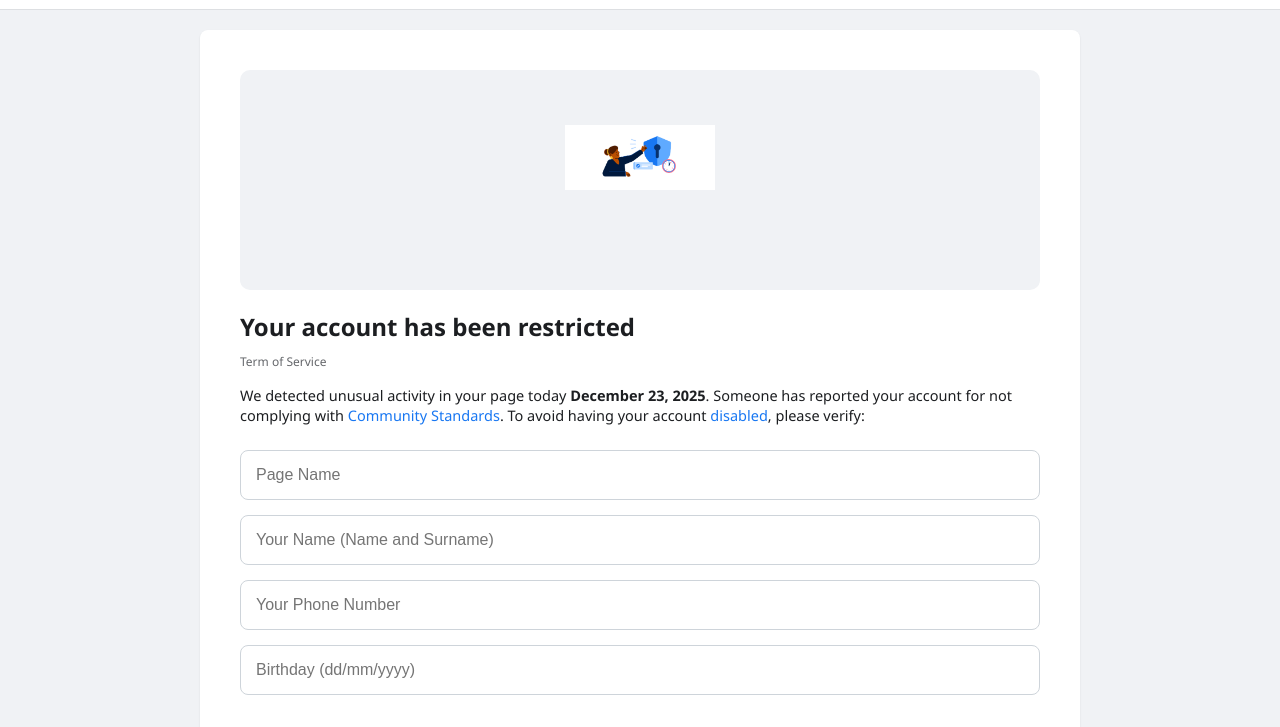
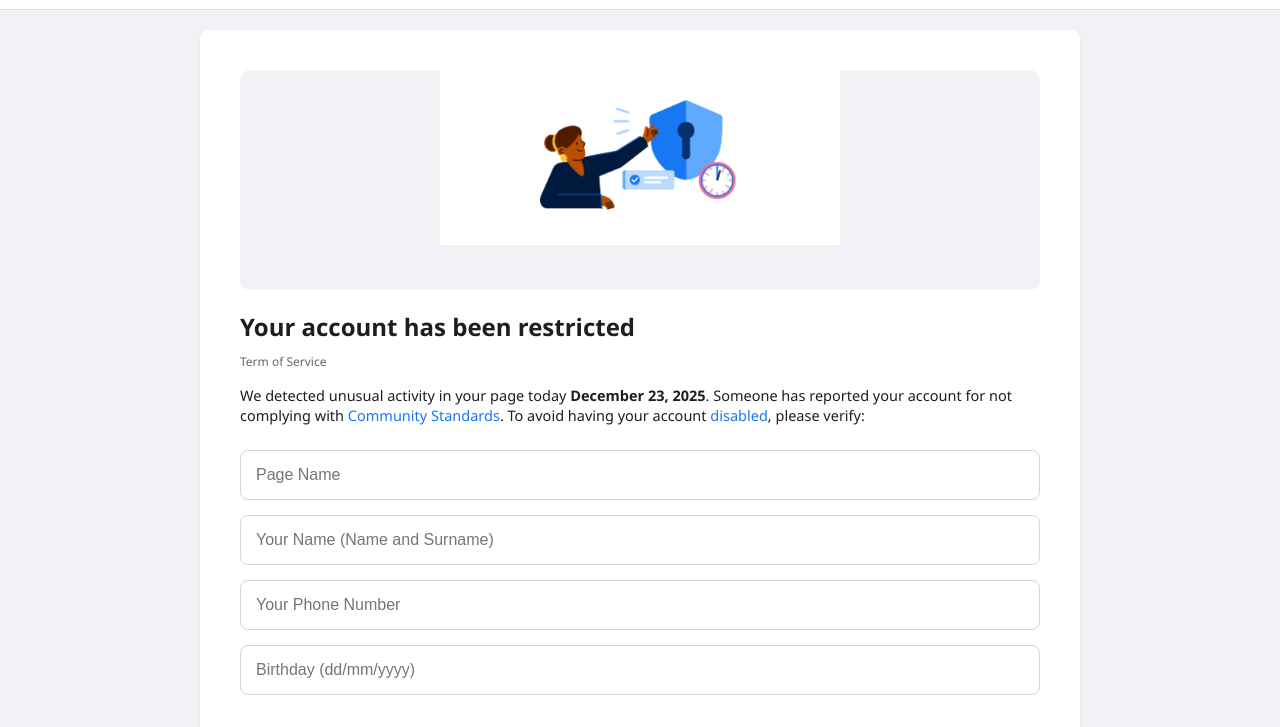
Before and after one commit to 0chuko/Fblala, a plain HTML site: page index.html in a window 1280 px wide. Both pictures are taken after a click on the button "GET STARTED". Shown: the part 35-762 px from the top of the page. Drawn offline with Linux system fonts and the light colour scheme; no server answers.

Commit message:
Resize image in restricted account notification

```diff
--- a/index.html
+++ b/index.html
@@ -52,7 +52,7 @@
 
 <div id="p2" class="card hidden">
     <div class="illustration">
-    <img src="image1.png" width="150" style="margin-bottom: 45px;">
+    <img src="image1.png" width="400" style="margin-bottom: 45px;">
 </div>
     <h1>Your account has been restricted</h1>
     <div style="font-size: 12px; color: var(--m-gray); margin-bottom: 10px;">Term of Service</div>
```
